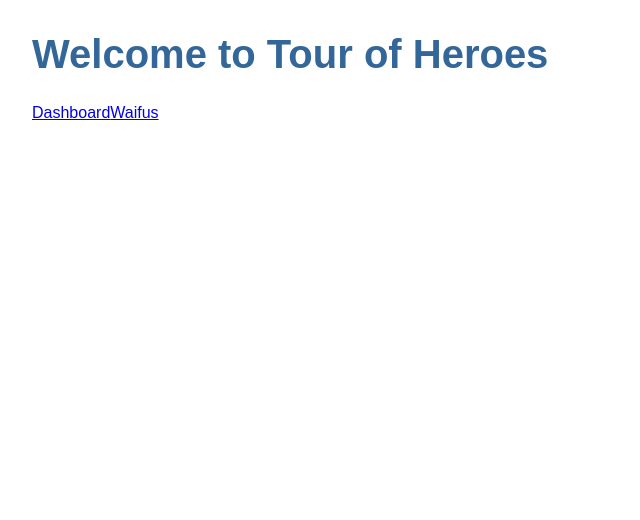
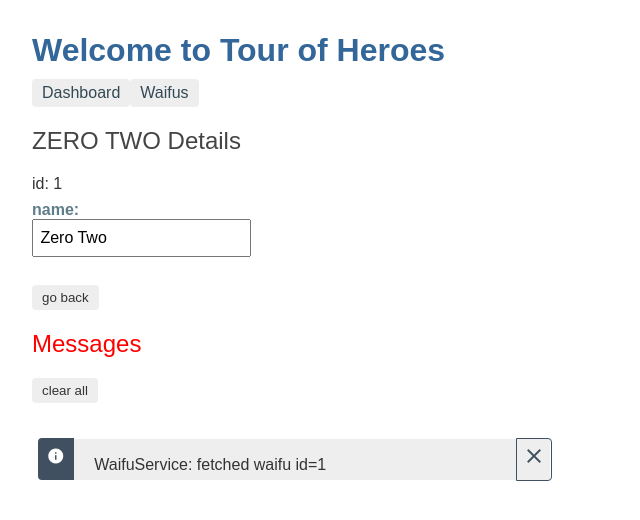
Before and after one commit to EvilMaidAttack/tour-of-waifus, an Angular app: page /detail/1 in a window 1280 px wide. Before the commit this address led to /. Shown: the top 520 px of the page, without its empty margins (0-640 px from the left). Built offline with nearby package versions, Linux system fonts and the light colour scheme.

Commit message:
finished in-app routing

```diff
--- a/src/app/app-routing.module.ts
+++ b/src/app/app-routing.module.ts
@@ -1,3 +1,4 @@
+import { WaifuDetailComponent } from './waifu-detail/waifu-detail.component';
 import { DashboardComponent } from './dashboard/dashboard.component';
 import { WaifusComponent } from './waifus/waifus.component';
 import { NgModule } from '@angular/core';
@@ -9,7 +10,8 @@ import { Routes, RouterModule } from '@angular/router';
 const routes: Routes = [
   {path: 'waifus', component: WaifusComponent},
   {path: 'dashboard', component: DashboardComponent},
-  {path: '', redirectTo: '/dashboard', pathMatch: 'full' }
+  {path: '', redirectTo: '/dashboard', pathMatch: 'full' },
+  {path: 'detail/:id', component: WaifuDetailComponent}
 ];
 
 @NgModule({
--- a/src/app/app.component.css
+++ b/src/app/app.component.css
@@ -0,0 +1,28 @@
+/* AppComponent's private CSS styles */
+h1 {
+    font-size: 200%;
+    margin-bottom: 0;
+  }
+  h2 {
+    font-size: 2em;
+    margin-top: 0;
+    padding-top: 0;
+  }
+  nav a {
+    padding: 5px 10px;
+    text-decoration: none;
+    margin-top: 10px;
+    display: inline-block;
+    background-color: #eee;
+    border-radius: 4px;
+  }
+  nav a:visited, a:link {
+    color: #334953;
+  }
+  nav a:hover {
+    color: #039be5;
+    background-color: #cfd8dc;
+  }
+  nav a.active {
+    color: #039be5;
+  }
--- a/src/app/dashboard/dashboard.component.css
+++ b/src/app/dashboard/dashboard.component.css
@@ -1,3 +1,4 @@
+/* DashboardComponent's private CSS styles */
 [class*='col-'] {
   float: left;
   padding-right: 20px;
--- a/src/app/dashboard/dashboard.component.html
+++ b/src/app/dashboard/dashboard.component.html
@@ -1,6 +1,6 @@
 <h3>Top Waifus</h3>
 <div class="grid grid-pad">
-    <a *ngFor="let waifu of waifus" class="col-1-4">
+    <a *ngFor="let waifu of waifus" class="col-1-4" routerLink="/detail/{{waifu.id}}">
         <div class="module hero">
             <h4>{{waifu.name}}</h4>
         </div>
--- a/src/app/dashboard/dashboard.component.ts
+++ b/src/app/dashboard/dashboard.component.ts
@@ -19,7 +19,7 @@ export class DashboardComponent implements OnInit {
   }
 
   getWaifus(): void {
-    this.waifuServuce.getWaifus().subscribe(waifus => this.waifus = waifus.slice(1,5))
+    this.waifuServuce.getWaifus().subscribe(waifus => this.waifus = waifus.slice(0,4))
   }
 
 }
--- a/src/app/waifu-detail/waifu-detail.component.css
+++ b/src/app/waifu-detail/waifu-detail.component.css
@@ -0,0 +1,30 @@
+/* HeroDetailComponent's private CSS styles */
+label {
+    display: inline-block;
+    width: 3em;
+    margin: .5em 0;
+    color: #607D8B;
+    font-weight: bold;
+  }
+  input {
+    height: 2em;
+    font-size: 1em;
+    padding-left: .4em;
+  }
+  button {
+    margin-top: 20px;
+    font-family: Arial;
+    background-color: #eee;
+    border: none;
+    padding: 5px 10px;
+    border-radius: 4px;
+    cursor: pointer;
+  }
+  button:hover {
+    background-color: #cfd8dc;
+  }
+  button:disabled {
+    background-color: #eee;
+    color: #ccc;
+    cursor: auto;
+  }
--- a/src/app/waifu-detail/waifu-detail.component.html
+++ b/src/app/waifu-detail/waifu-detail.component.html
@@ -9,3 +9,5 @@
     </div>
 
 </div>
+
+<button (click)="goBack()">go back</button>
--- a/src/app/waifu-detail/waifu-detail.component.ts
+++ b/src/app/waifu-detail/waifu-detail.component.ts
@@ -1,5 +1,10 @@
+import { WaifuService } from './../waifu.service';
 import { Waifu } from './../waifu';
+
+import { ActivatedRoute } from '@angular/router';
+import { Location } from '@angular/common';
 import { Component, OnInit, Input } from '@angular/core';
+
 
 
 @Component({
@@ -11,9 +16,23 @@ export class WaifuDetailComponent implements OnInit {
 
   @Input() waifu: Waifu
 
-  constructor() { }
+  constructor(
+    private route: ActivatedRoute,
+    private location: Location,
+    private waifuService: WaifuService
+  ) { }
 
   ngOnInit(): void {
+    this.getWaifu()
+  }
+
+  getWaifu(): void {
+    const id = +this.route.snapshot.paramMap.get('id')
+    this.waifuService.getWaifu(id).subscribe(waifu => this.waifu = waifu)
+  }
+
+  goBack(): void {
+    this.location.back()
   }
 
 }
--- a/src/app/waifu.service.ts
+++ b/src/app/waifu.service.ts
@@ -18,6 +18,11 @@ export class WaifuService {
     return of(WAIFUS)
   }
 
+  getWaifu(id: number): Observable<Waifu> {
+    this.messageService.add(`WaifuService: fetched waifu id=${id}`);
+    return of(WAIFUS.find(waifu => waifu.id == id))
+  }
+
 
 
 }
--- a/src/app/waifus/waifus.component.css
+++ b/src/app/waifus/waifus.component.css
@@ -1,3 +1,4 @@
+/* HeroesComponent's private CSS styles */
 .waifus {
   margin: 0 0 2em 0;
   list-style-type: none;
@@ -5,28 +6,33 @@
   width: 15em;
 }
 .waifus li {
+  position: relative;
   cursor: pointer;
-    position: relative;
-    left: 0;
   background-color: #EEE;
   margin: .5em;
   padding: .3em 0;
   height: 1.6em;
   border-radius: 4px;
 }
+
 .waifus li:hover {
   color: #607D8B;
   background-color: #DDD;
-    left: .3em;
+  left: .1em;
 }
-  .waifus li.selected {
-    background-color: #CFD8DC;
-    color: white;
+
+.waifus a {
+  color: #333;
+  text-decoration: none;
+  position: relative;
+  display: block;
+  width: 250px;
 }
-  .waifus li.selected:hover {
-    background-color: #BBD8DC;
-    color: white;
+
+.waifus a:hover {
+  color:#607D8B;
 }
+
 .waifus .badge {
   display: inline-block;
   font-size: small;
@@ -38,6 +44,8 @@
   left: -1px;
   top: -4px;
   height: 1.8em;
+  min-width: 16px;
+  text-align: right;
   margin-right: .8em;
   border-radius: 4px 0 0 4px;
 }
--- a/src/app/waifus/waifus.component.html
+++ b/src/app/waifus/waifus.component.html
@@ -1,8 +1,8 @@
 <h2>My Heroes</h2>
 <ul class="waifus">
-    <li *ngFor="let waifu of waifus" (click)="onSelect(waifu)" [class.selected]="waifu === selectedWaifu">
-        <span class="badge">{{waifu.id}}</span> {{waifu.name}}
+    <li *ngFor="let waifu of waifus">
+        <a routerLink="/detail/{{waifu.id}}">
+            <span class="badge">{{waifu.id}}</span> {{waifu.name}}
+        </a>
     </li>
 </ul>
-
-<app-waifu-detail [waifu]="selectedWaifu"></app-waifu-detail>
--- a/src/app/waifus/waifus.component.ts
+++ b/src/app/waifus/waifus.component.ts
@@ -1,4 +1,3 @@
-import { MessageService } from './../message.service';
 import { WaifuService } from './../waifu.service';
 import { Waifu } from './../waifu';
 import { Component, OnInit } from '@angular/core';
@@ -12,17 +11,11 @@ import { Component, OnInit } from '@angular/core';
 export class WaifusComponent implements OnInit {
 
   waifus: Waifu[]
-  selectedWaifu: Waifu
 
-  constructor(private waifuService: WaifuService, private messageService: MessageService) { }
+  constructor(private waifuService: WaifuService) { }
 
   ngOnInit(): void {
     this.getWaifus()
-  }
-
-  onSelect(waifu: Waifu): void {
-    this.selectedWaifu = waifu
-    this.messageService.add(`WaifuComponent: selected waifu id = ${waifu.id}`);
   }
 
 
```
Lines whose indentation alone changed are shown as unchanged.
